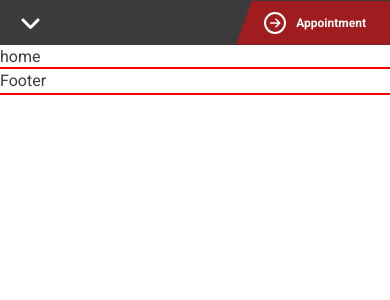
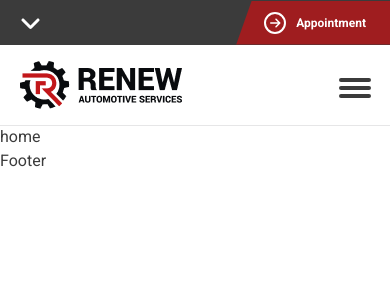
Before and after one commit to mukullmennr/renew-automotive, a Next.js app: page / in a window 390 px wide. Shown: the top 300 px of the page. Built offline with nearby package versions, Linux system fonts and the light colour scheme.

Commit message:
nav completed

```diff
--- a/src/components/Footer/footer.module.scss
+++ b/src/components/Footer/footer.module.scss
@@ -1,5 +1,4 @@
 @use "/src/styles/abstract" as ab;
 
 .footer {
-	outline: 2px solid red;
 }
--- a/src/components/Navigation/Navigation.tsx
+++ b/src/components/Navigation/Navigation.tsx
@@ -12,9 +12,51 @@ import {
 	faXmark,
 } from "@fortawesome/free-solid-svg-icons";
 import Link from "next/link";
+import Image from "next/image";
+import Container from "../Container/Container";
+import { useSelectedLayoutSegment } from "next/navigation";
+
+const links = [
+	{
+		link: "/",
+		name: "Home",
+	},
+	{
+		link: "/about-us",
+		name: "About Us",
+	},
+	{
+		link: "/services",
+		name: "Services",
+	},
+	{
+		link: "/blog",
+		name: "Blog",
+	},
+	{
+		link: "/gallery",
+		name: "Gallery",
+	},
+	{
+		link: "/contact-us",
+		name: "Contact Us",
+	},
+];
 
 const Navigation = () => {
 	const [active, setActive] = useState(false);
+	const segment = useSelectedLayoutSegment();
+
+	const navLinks = links.map((link) => {
+		let slug = "/" + (segment ?? "");
+		const isActive = slug === link.link;
+
+		return (
+			<li key={link.link} className={`${isActive && styles.active}`}>
+				<Link href={link.link}>{link.name}</Link>
+			</li>
+		);
+	});
 
 	return (
 		<nav className={styles.nav}>
@@ -63,7 +105,35 @@ const Navigation = () => {
 			</div>
 
 			<div className={styles.nav_main}>
-				<div className={styles.logo}></div>
+				<Container>
+					<div className={styles.logo}>
+						<Link href="/">
+							<Image
+								src="/logo.png"
+								alt="Renew Automotive Services"
+								width="162"
+								height="48"
+							/>
+						</Link>
+					</div>
+
+					<div className={styles.nav_items}>
+						<div className={styles.toggle}>
+							<input
+								type="checkbox"
+								id="toggle"
+								style={{ display: "none" }}
+							/>
+							<label htmlFor="toggle">
+								<span></span>
+							</label>
+						</div>
+
+						<div className={styles.nav_list}>
+							<ul>{navLinks}</ul>
+						</div>
+					</div>
+				</Container>
 			</div>
 		</nav>
 	);
--- a/src/components/Navigation/navigation.module.scss
+++ b/src/components/Navigation/navigation.module.scss
@@ -1,6 +1,10 @@
 @use "/src/styles/abstract" as ab;
 
 .nav {
+	&:has(input:checked) .nav_list {
+		clip-path: inset(0);
+	}
+
 	&_upper {
 		background-color: var(--grey);
 		color: var(--grey-text);
@@ -33,7 +37,7 @@
 
 			@include ab.screen-64 {
 				grid-template-rows: 1fr;
-				margin-inline: auto;
+				margin-inline-start: auto;
 
 				border-color: transparent;
 				padding-block: 0;
@@ -159,4 +163,150 @@
 			}
 		}
 	}
+
+	&_main {
+		padding-block: 1em;
+		box-shadow: rgba(17, 17, 26, 0.1) 0px 1px 0px;
+
+		> div {
+			display: flex;
+			justify-content: space-between;
+			align-items: center;
+
+			@include ab.screen-48 {
+				justify-content: flex-start;
+			}
+
+			@include ab.screen-64 {
+				gap: 5rem;
+			}
+		}
+
+		.nav_items {
+			.toggle {
+				height: 100%;
+				margin: 0;
+				padding: 0;
+
+				display: flex;
+				align-items: center;
+
+				label {
+					z-index: 10;
+				}
+
+				input:checked + label span {
+					background-color: transparent;
+					&::before,
+					&::after {
+						top: 0;
+					}
+
+					&::before {
+						rotate: 45deg;
+					}
+
+					&::after {
+						rotate: -45deg;
+					}
+				}
+
+				span {
+					--dis: 0.5rem;
+
+					display: inline-block;
+					width: 2rem;
+					background-color: var(--grey);
+					height: 0.2rem;
+					position: relative;
+
+					border-radius: 50vw;
+					transition: background-color 300ms;
+
+					&::before,
+					&::after {
+						content: "";
+						position: absolute;
+
+						width: 2rem;
+						height: 0.2rem;
+						background-color: var(--grey);
+						top: var(--dis);
+
+						border-radius: inherit;
+
+						transition: top 300ms, rotate 300ms;
+					}
+
+					&::before {
+						top: calc(-1 * var(--dis));
+					}
+				}
+
+				@include ab.screen-48 {
+					display: none;
+				}
+			}
+		}
+
+		.nav_list {
+			position: fixed;
+			inset: 0;
+			background-color: var(--background);
+
+			clip-path: inset(0 0 100% 0);
+
+			transition: clip-path 300ms cubic-bezier(0.79, 0.33, 0.14, 0.53);
+
+			ul {
+				list-style-type: none;
+				margin: 0;
+				padding: 0;
+				height: 100%;
+
+				display: grid;
+				gap: 2em;
+
+				align-content: center;
+				padding-inline-start: 3em;
+
+				font-size: 1.5rem;
+
+				li.active a {
+					text-decoration-color: var(--accent);
+				}
+
+				a {
+					color: var(--grey);
+
+					text-decoration-color: transparent;
+
+					text-underline-offset: 0.5rem;
+					text-decoration-thickness: 0.175rem;
+
+					font-weight: 600;
+				}
+			}
+
+			@include ab.screen-48 {
+				position: static;
+				clip-path: none;
+
+				ul {
+					display: flex;
+					gap: clamp(1.5rem, 2vw, 2rem);
+
+					a {
+						font-size: clamp(1rem, 1.5vw, 1.25rem);
+					}
+				}
+			}
+
+			@include ab.screen-64 {
+				ul {
+					gap: clamp(3rem, 4vw, 4rem);
+				}
+			}
+		}
+	}
 }
```
